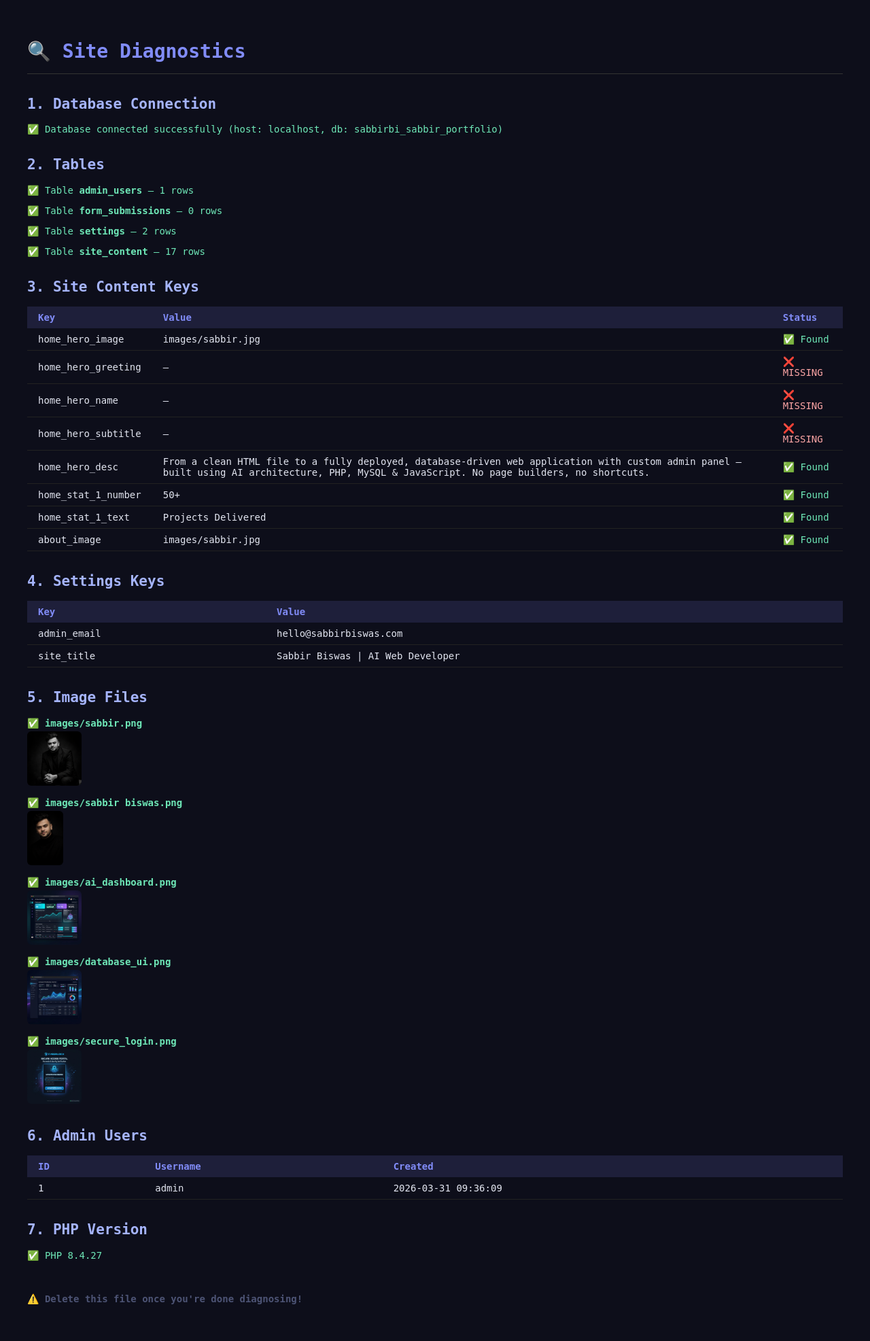
After one commit to sabbirbiswas08/personalweb, a PHP site: page /debug.php in a window 1280 px wide. The commit adds this page. Shown: the whole page at 68% size. Run offline with PHP 8.4, Linux system fonts and the light colour scheme; data comes from the database, SQL or seed files in the repository; both versions use the stored data as it was after the commit; data that the repository does not hold is empty.

Commit message:
feat: update site content schema and add diagnostic debug tool for environment verification

```diff
--- a/about.php
+++ b/about.php
@@ -50,7 +50,7 @@
   <div class="container">
     <div class="grid gap-12" style="grid-template-columns:1fr 1fr; align-items:start;">
       <div class="fade-up">
-        <img src="<?= get_raw_content($pdo,'about_image','images/sabbir.jpg') ?>" alt="Sabbir Biswas" class="about-photo float">
+        <img src="<?= get_raw_content($pdo,'about_image','images/sabbir.png') ?>" alt="Sabbir Biswas" class="about-photo float">
       </div>
       <div class="fade-up" style="transition-delay:.15s;">
         <div class="eyebrow">My Story</div>
--- /dev/null
+++ b/debug.php
@@ -0,0 +1,114 @@
+<?php
+/**
+ * debug.php — Diagnostic Tool
+ * Visit: yoursite.com/debug.php
+ * DELETE this file after fixing issues!
+ */
+require_once __DIR__ . '/admin/includes/db.php';
+?>
+<!DOCTYPE html>
+<html lang="en">
+<head>
+  <meta charset="UTF-8">
+  <title>Site Diagnostics</title>
+  <style>
+    body { font-family: monospace; background: #0d0e1a; color: #e2e5f0; padding: 2rem; font-size: 14px; }
+    h1 { color: #818cf8; border-bottom: 1px solid #333; padding-bottom: 1rem; margin-bottom: 2rem; }
+    h2 { color: #a5b4fc; margin-top: 2rem; }
+    .ok   { color: #6ee7b7; }
+    .fail { color: #fca5a5; }
+    .warn { color: #fde68a; }
+    table { border-collapse: collapse; width: 100%; margin-top: 1rem; }
+    th { background: #1e1f3a; color: #818cf8; padding: .5rem 1rem; text-align: left; }
+    td { padding: .5rem 1rem; border-bottom: 1px solid #222; }
+    .img-preview { max-height: 80px; border-radius: 6px; margin-top: .25rem; }
+  </style>
+</head>
+<body>
+<h1>🔍 Site Diagnostics</h1>
+
+<h2>1. Database Connection</h2>
+<?php
+try {
+    $test = $pdo->query("SELECT 1")->fetchColumn();
+    echo '<p class="ok">✅ Database connected successfully (host: ' . DB_HOST . ', db: ' . DB_NAME . ')</p>';
+} catch (Exception $e) {
+    echo '<p class="fail">❌ Connection error: ' . htmlspecialchars($e->getMessage()) . '</p>';
+}
+?>
+
+<h2>2. Tables</h2>
+<?php
+$tables = ['admin_users', 'form_submissions', 'settings', 'site_content'];
+foreach ($tables as $t) {
+    try {
+        $count = $pdo->query("SELECT COUNT(*) FROM `$t`")->fetchColumn();
+        echo "<p class='ok'>✅ Table <strong>$t</strong> — $count rows</p>";
+    } catch (Exception $e) {
+        echo "<p class='fail'>❌ Table <strong>$t</strong> — MISSING or error: " . htmlspecialchars($e->getMessage()) . "</p>";
+    }
+}
+?>
+
+<h2>3. Site Content Keys</h2>
+<?php
+$required = [
+    'home_hero_image', 'home_hero_greeting', 'home_hero_name', 'home_hero_subtitle',
+    'home_hero_desc', 'home_stat_1_number', 'home_stat_1_text',
+    'about_image',
+];
+try {
+    $rows = $pdo->query("SELECT section_key, content_value FROM site_content")->fetchAll(PDO::FETCH_KEY_PAIR);
+    echo '<table><tr><th>Key</th><th>Value</th><th>Status</th></tr>';
+    foreach ($required as $key) {
+        $val = $rows[$key] ?? null;
+        $status = $val ? '<span class="ok">✅ Found</span>' : '<span class="fail">❌ MISSING</span>';
+        echo "<tr><td>$key</td><td>" . htmlspecialchars($val ?? '—') . "</td><td>$status</td></tr>";
+    }
+    echo '</table>';
+} catch (Exception $e) {
+    echo "<p class='fail'>Could not read site_content table.</p>";
+}
+?>
+
+<h2>4. Settings Keys</h2>
+<?php
+try {
+    $s = $pdo->query("SELECT setting_key, setting_value FROM settings")->fetchAll();
+    echo '<table><tr><th>Key</th><th>Value</th></tr>';
+    foreach ($s as $row) echo "<tr><td>{$row['setting_key']}</td><td>" . htmlspecialchars($row['setting_value']) . "</td></tr>";
+    echo '</table>';
+} catch (Exception $e) {
+    echo "<p class='fail'>Could not read settings table.</p>";
+}
+?>
+
+<h2>5. Image Files</h2>
+<?php
+$images = ['images/sabbir.png', 'images/sabbir biswas.png', 'images/ai_dashboard.png', 'images/database_ui.png', 'images/secure_login.png'];
+foreach ($images as $img) {
+    $exists = file_exists(__DIR__ . '/' . $img);
+    echo $exists
+        ? "<p class='ok'>✅ <strong>$img</strong><br><img src='$img' class='img-preview'></p>"
+        : "<p class='fail'>❌ NOT FOUND: <strong>$img</strong></p>";
+}
+?>
+
+<h2>6. Admin Users</h2>
+<?php
+try {
+    $admins = $pdo->query("SELECT id, username, created_at FROM admin_users")->fetchAll();
+    echo '<table><tr><th>ID</th><th>Username</th><th>Created</th></tr>';
+    foreach ($admins as $a) echo "<tr><td>{$a['id']}</td><td>{$a['username']}</td><td>{$a['created_at']}</td></tr>";
+    echo '</table>';
+} catch (Exception $e) {
+    echo "<p class='fail'>Could not read admin_users.</p>";
+}
+?>
+
+<h2>7. PHP Version</h2>
+<p class="ok">✅ PHP <?= PHP_VERSION ?></p>
+
+<p style="margin-top:3rem; color:#4d5475;">⚠️ <strong>Delete this file once you're done diagnosing!</strong></p>
+</body>
+</html>
```
Also changed, not shown: index.php (+11 -6 lines), update.sql (+40 -21 lines).
